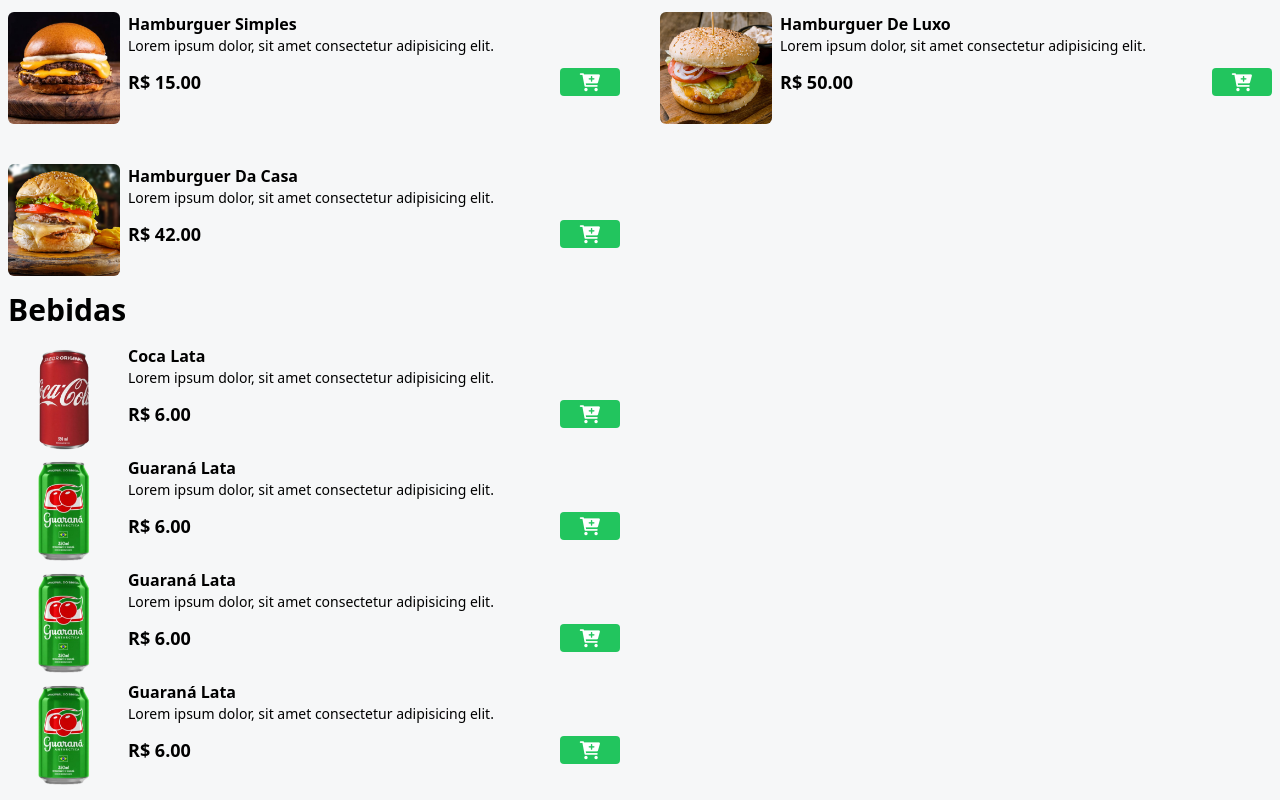
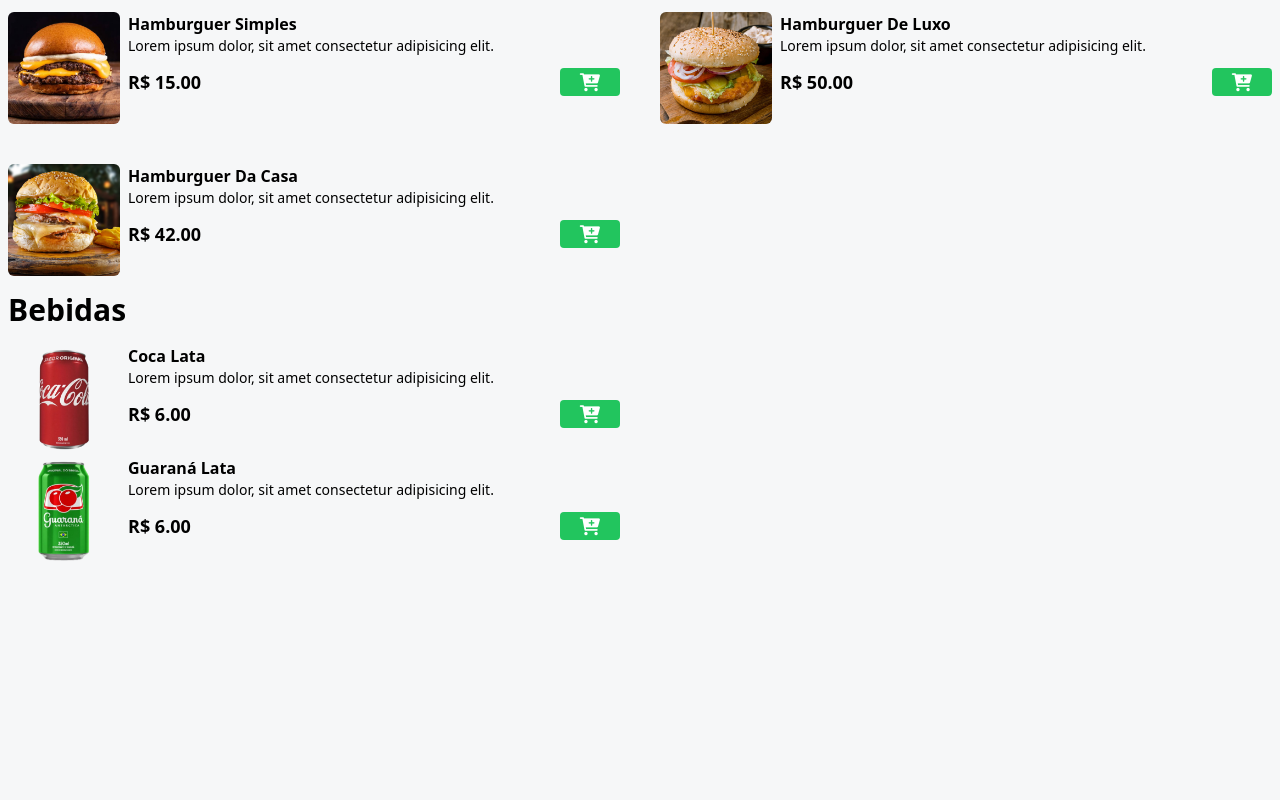
Before and after one commit to Emanuel0-tech/AJ-LANCHES-REMAKE, a website: page index.html in a window 1280 px wide. Shown: the part 708-1508 px from the top of the page. After the commit the page ends 1284 px from the top, so only its background shows below. Drawn offline with nearby package versions, Linux system fonts and the light colour scheme.

Commit message:
Update index.html

```diff
--- a/index.html
+++ b/index.html
@@ -268,58 +268,7 @@
         </div>
         <!-- FIM DO ITEM -->
 
-        <!-- ITEM -->
-        <div class="flex gap-2 w-full">
-          <img
-            src="./assets/refri-2.png"
-            alt=""
-            class="w-28 h-28 rounded-md hover:scale-110 hover:rotate-2 duration-300"
-          />
 
-          <div class="w-full">
-            <p class="font-bold">Guaraná Lata</p>
-            <p class="text-sm">
-              Lorem ipsum dolor, sit amet consectetur adipisicing elit.
-            </p>
-            <div class="flex itens-center gap-2 justify-between mt-3">
-              <p class="font-bold text-lg">R$ 6.00</p>
-              <button
-                class="bg-green-500 hover:bg-green-500 hover:bg-green-600 active:bg-green-700 focus:outline-none focus:ring focus:ring-green-300 px-5 rounded add-to-cart-btn"
-                data-name="Guaraná Lata"
-                data-price="6.00"
-              >
-                <i class="fa fa-cart-plus text-lg text-white"></i>
-              </button>
-            </div>
-          </div>
-        </div>
-        <!-- FIM DO ITEM -->
-
-        <!-- ITEM -->
-        <div class="flex gap-2">
-          <img
-            src="./assets/refri-2.png"
-            alt=""
-            class="w-28 h-28 rounded-md hover:scale-110 hover:rotate-2 duration-300"
-          />
-
-          <div class="w-full">
-            <p class="font-bold">Guaraná Lata</p>
-            <p class="text-sm">
-              Lorem ipsum dolor, sit amet consectetur adipisicing elit.
-            </p>
-            <div class="flex itens-center gap-2 justify-between mt-3">
-              <p class="font-bold text-lg">R$ 6.00</p>
-              <button
-                class="bg-green-500 hover:bg-green-500 hover:bg-green-600 active:bg-green-700 focus:outline-none focus:ring focus:ring-green-300 px-5 rounded add-to-cart-btn"
-                data-name="Guaraná Lata"
-                data-price="6.00"
-              >
-                <i class="fa fa-cart-plus text-lg text-white"></i>
-              </button>
-            </div>
-          </div>
-        </div>
         <!-- FIM DO ITEM -->
       </div>
 
```
